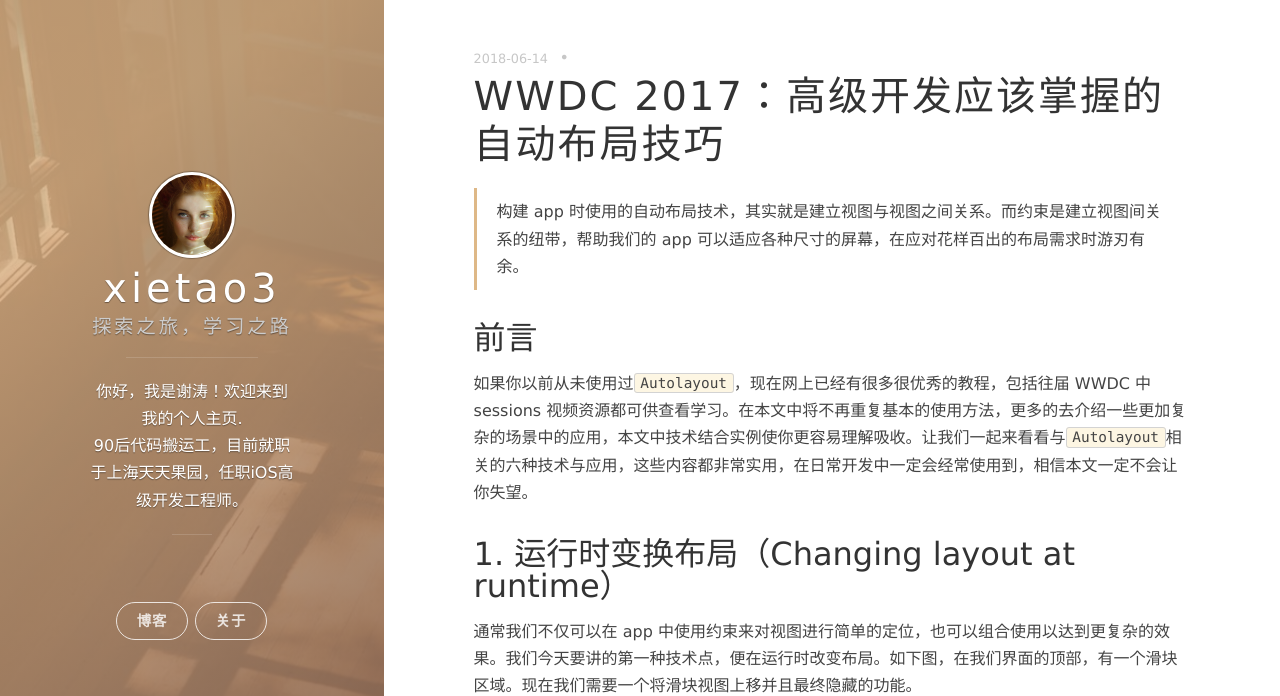
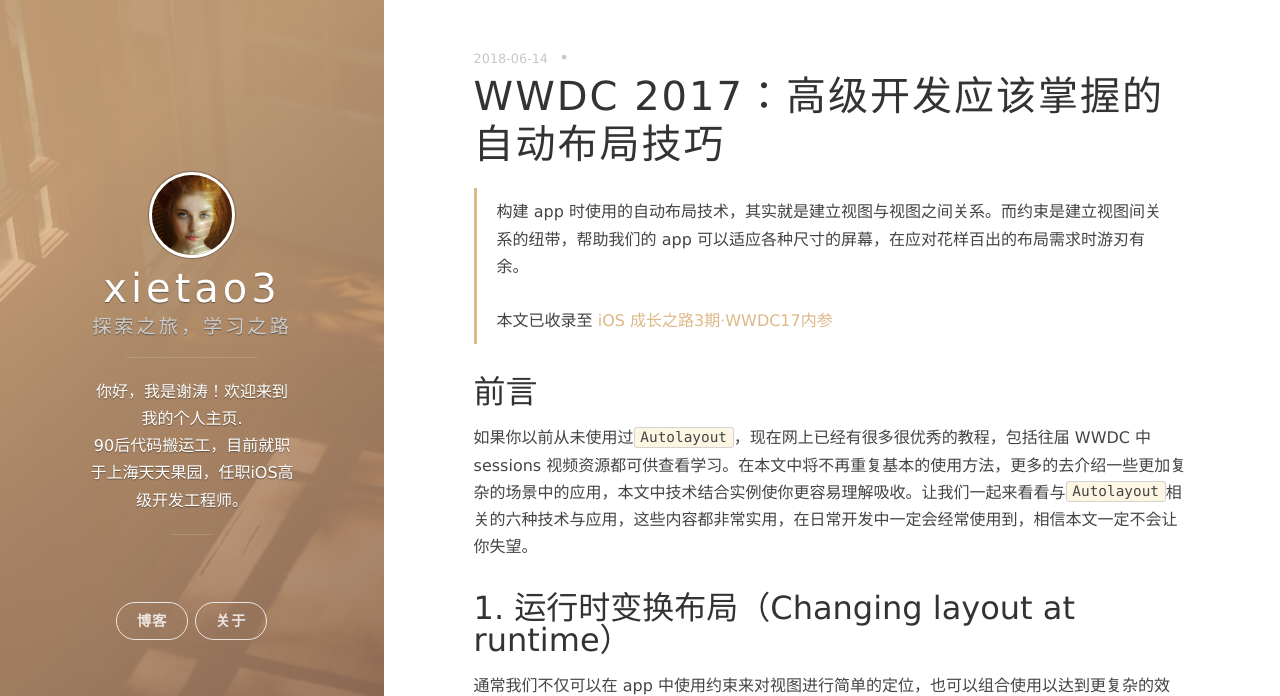
Before and after one commit to xietao3/xietao3.github.io, a Jekyll site: the page built from _posts/2018-06-14-Auto Layout Techniques in Interface Builder.md, in a window 1280 px wide and 900 px high, cut to the strip 0-696 px from the top of the window. Built offline with Jekyll 4.4.1, drawn with Linux system fonts in a browser that asks for light colours; nearby versions of some CDN libraries; comment, search, counter and statistics services are not loaded.

Commit message:
update  auto-layout

```diff
--- a/_posts/2018-06-14-Auto Layout Techniques in Interface Builder.md
+++ b/_posts/2018-06-14-Auto Layout Techniques in Interface Builder.md
@@ -7,7 +7,7 @@
 ---
 
 > 构建 app 时使用的自动布局技术，其实就是建立视图与视图之间关系。而约束是建立视图间关系的纽带，帮助我们的 app 可以适应各种尺寸的屏幕，在应对花样百出的布局需求时游刃有余。
-
+><br><br>本文已收录至 [iOS 成长之路3期·WWDC17内参](https://xiaozhuanlan.com/wwdc17)
 
 ## 前言
 
```
